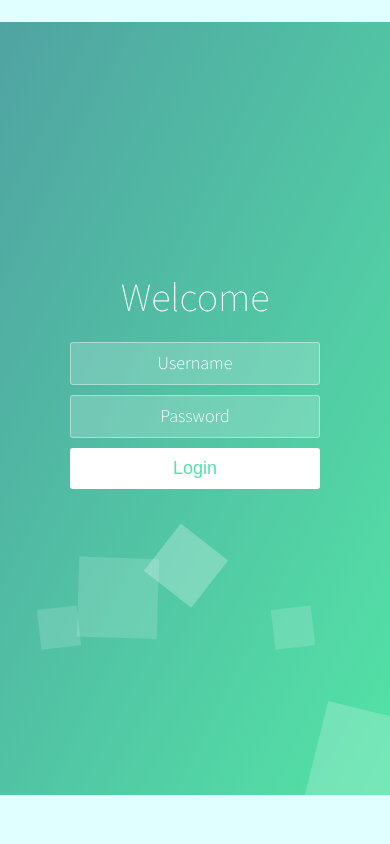
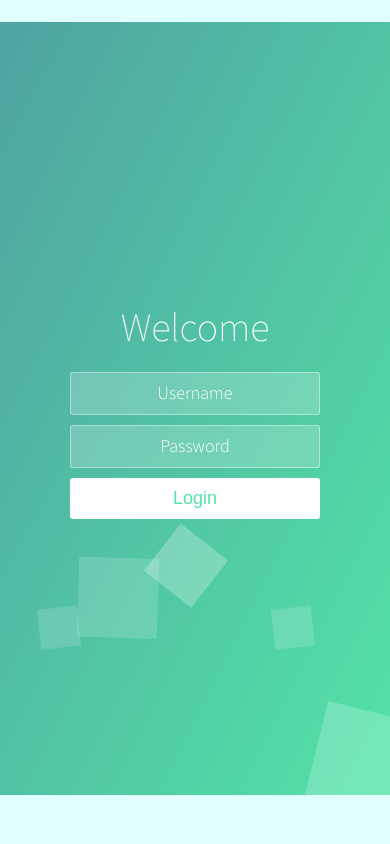
Before and after one commit to fata97/rpl, a PHP site: page /login/login.php in a window 390 px wide. Run offline with PHP 8.4, Linux system fonts and the light colour scheme; some libraries are stand-ins or nearby versions.

Commit message:
update responsive login

```diff
--- a/login/login.php
+++ b/login/login.php
@@ -12,9 +12,10 @@
 <body>
 	<div class="wrapper">
 	<div class="container">
-		<h1>Welcome</h1>
+
 
 		<form class="form">
+			<h1>Welcome</h1>
 			<input type="text" placeholder="Username">
 			<input type="password" placeholder="Password">
 			<button type="submit" id="login-button">Login</button>
--- a/login/main.css
+++ b/login/main.css
@@ -5,6 +5,10 @@
   margin: 0;
   padding: 0;
   font-weight: 300;
+}
+
+h1 {
+  padding-bottom: 20px;
 }
 body {
   font-family: 'Source Sans Pro', sans-serif;
@@ -42,7 +46,7 @@ body :-ms-input-placeholder {
   background: -webkit-gradient(linear, left top, right bottom, from(#50a3a2), to(#53e3a6));
   background: linear-gradient(to bottom right, #50a3a2 0%, #53e3a6 100%);
   position: absolute;
-  padding-top: 170px;
+  padding-top: 0px;
   top: 50%;
   left: 0;
   width: 100%;
@@ -70,7 +74,7 @@ body :-ms-input-placeholder {
   font-weight: 200;
 }
 form {
-  padding: 20px 0;
+  padding: 200px 0;
   position: relative;
   z-index: 2;
 }
```
